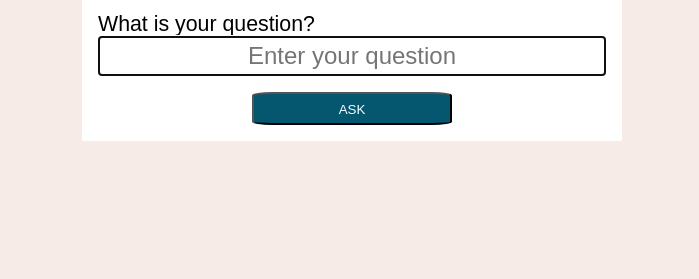
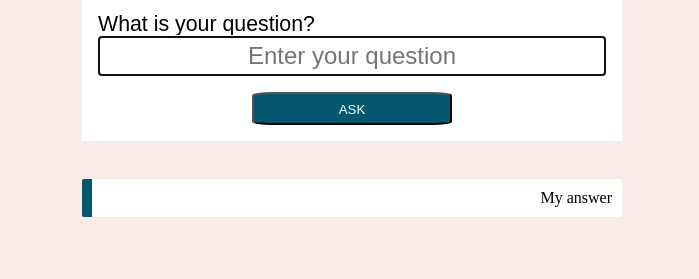
Before and after one commit to pindee/SheCodesPlusAI, a plain HTML site: page index.html in a window 1280 px wide. Shown: the part 380-659 px from the top of the page, without its empty margins (288-987 px from the left). Drawn offline with nearby package versions, Linux system fonts and the light colour scheme.

Commit message:
CSS Added

```diff
--- a/index.html
+++ b/index.html
@@ -22,10 +22,13 @@
         <input class="textInput" autofocus autocomplete="off" placeholder="Enter your question"  id="prompt" type="text" required></input>
         <input id="AskBtn" type="submit" value="Ask"></input>
       </form>
-      <div id="answers">
-        </div>
+
       </div>
     </div>
+
+          <div id="answers">
+        My answer
+        </div>
     </main>
   </body>
   <footer>
--- a/src/style.css
+++ b/src/style.css
@@ -137,9 +137,17 @@ label {
   cursor: text;
 }
 
-#answers.answered {
+#answers {
   background-color: #e8f0fe;
-  border-radius: 10px;
+  border-left: 10px solid #05576f;
+  border-radius: 2px;
   margin-top: 18px;
   text-align: right;
+  position: fixed;
+  top: 70%;
+  left: 50%;
+  transform: translate(-50%, -50%);
+  background-color: #fff;
+  padding: 10px;
+  width: 510px;
 }
```
